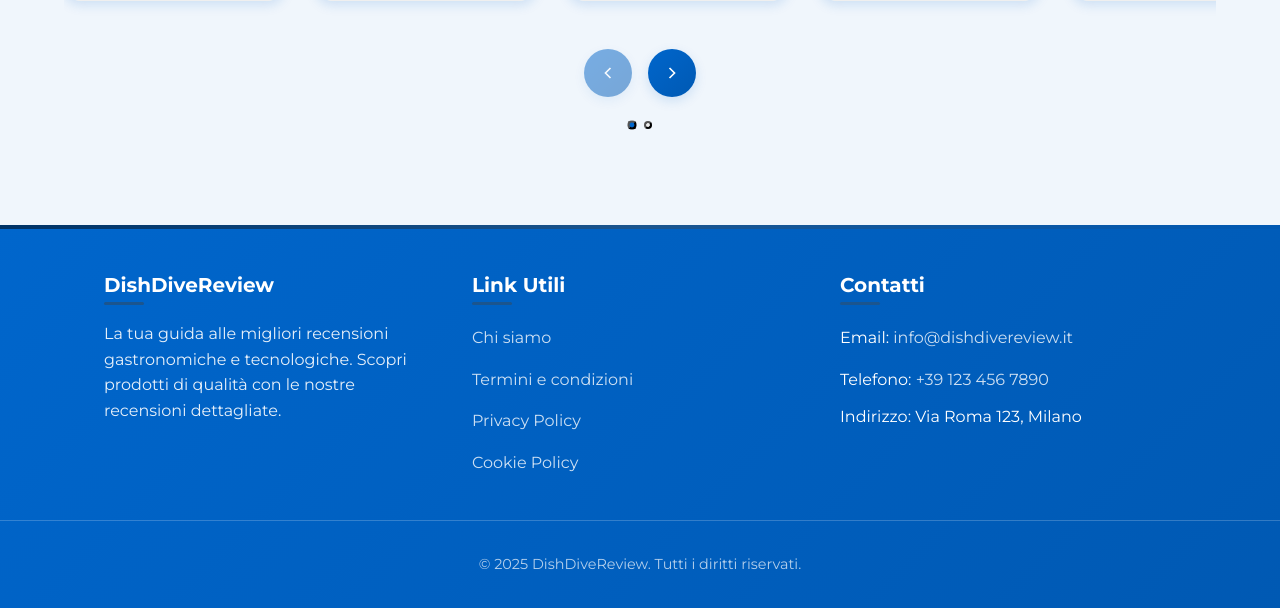
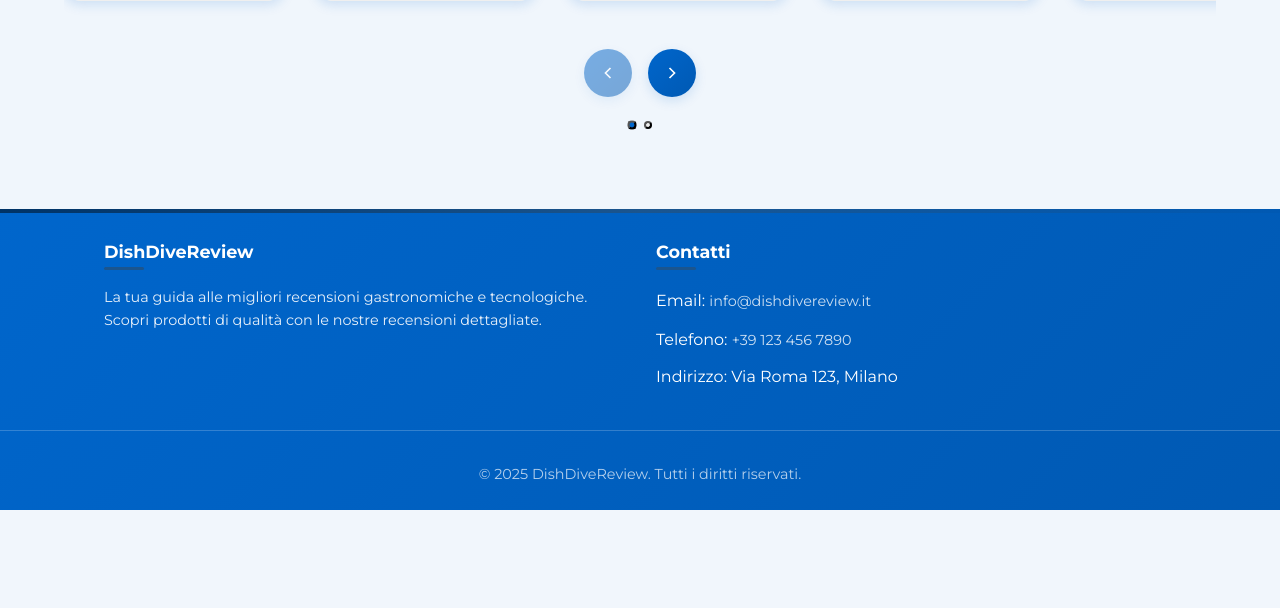
Before and after one commit to nalanshi/recensioneWeb, a PHP site: page /index.php in a window 1280 px wide. Shown: the part 1145-1753 px from the top of the page. After the commit the page ends 1655 px from the top, so only its background shows below. Run offline with PHP 8.4, Linux system fonts and the light colour scheme.

Commit message:
Reduce footer size and fix sidebar offset

```diff
--- a/css/style.css
+++ b/css/style.css
@@ -698,7 +698,7 @@ a:focus {
 
   /* Layout */
   --sidebar-width: 17.5rem;
-  --header-height: 4.375rem;
+  --header-height: 5rem;
 }
 
 * {
@@ -1163,8 +1163,8 @@ nav {
 footer {
   background: linear-gradient(135deg, var(--primary-agid, #0066CC) 0%, var(--secondary-agid, #0059B3) 100%);
   color: var(--text-light, #FFFFFF);
-  padding: var(--spacing-xl, 3rem) 0 var(--spacing-lg, 2rem);
-  margin-top: var(--spacing-xl, 3rem);
+  padding: var(--spacing-lg, 2rem) 0 var(--spacing-md, 1.5rem);
+  margin-top: var(--spacing-lg, 2rem);
   position: relative;
   overflow: hidden;
 }
@@ -1191,7 +1191,7 @@ footer::before {
 .footer-section h3 {
   color: var(--text-light, #FFFFFF);
   margin-bottom: var(--spacing-md, 1.5rem);
-  font-size: 1.25rem;
+  font-size: 1.1rem;
   font-weight: 700;
   position: relative;
 }
@@ -1211,6 +1211,7 @@ footer::before {
   color: rgba(255, 255, 255, 0.9);
   line-height: 1.6;
   margin-bottom: var(--spacing-sm, 1rem);
+  font-size: 0.9rem;
 }
 
 .footer-section ul {
@@ -1229,6 +1230,7 @@ footer::before {
   transition: var(--transition, all 0.3s ease);
   padding: 0.25rem 0;
   display: inline-block;
+  font-size: 0.9rem;
 }
 
 .footer-section ul li a:hover {
--- a/static/footer.html
+++ b/static/footer.html
@@ -3,15 +3,6 @@
     <div class="footer-section">
       <h3>DishDiveReview</h3>
       <p>La tua guida alle migliori recensioni gastronomiche e tecnologiche. Scopri prodotti di qualità con le nostre recensioni dettagliate.</p>
-    </div>
-    <div class="footer-section">
-      <h3>Link Utili</h3>
-      <ul>
-        <li><a href="#chi-siamo">Chi siamo</a></li>
-        <li><a href="#termini">Termini e condizioni</a></li>
-        <li><a href="#privacy">Privacy Policy</a></li>
-        <li><a href="#cookie">Cookie Policy</a></li>
-      </ul>
     </div>
     <div class="footer-section">
       <h3>Contatti</h3>
```
